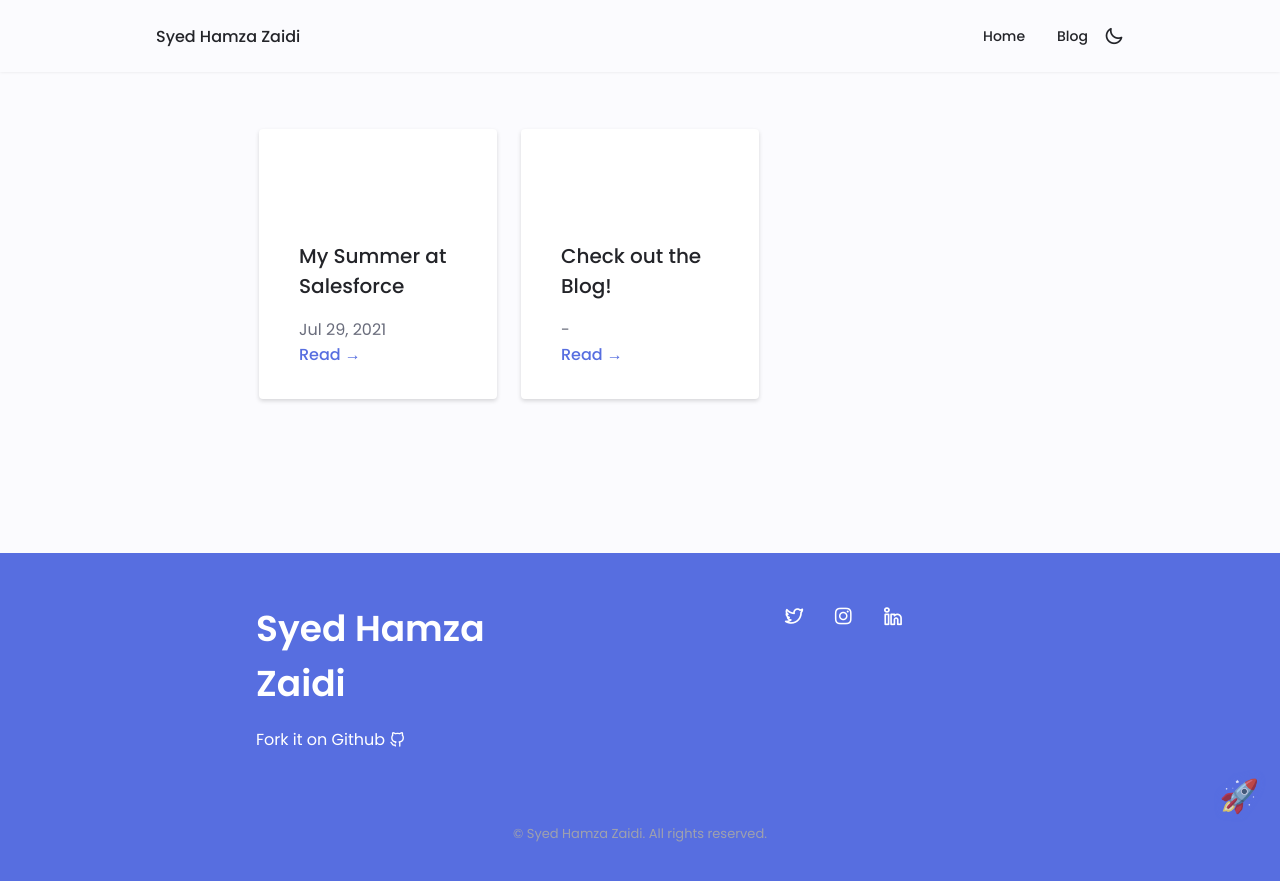
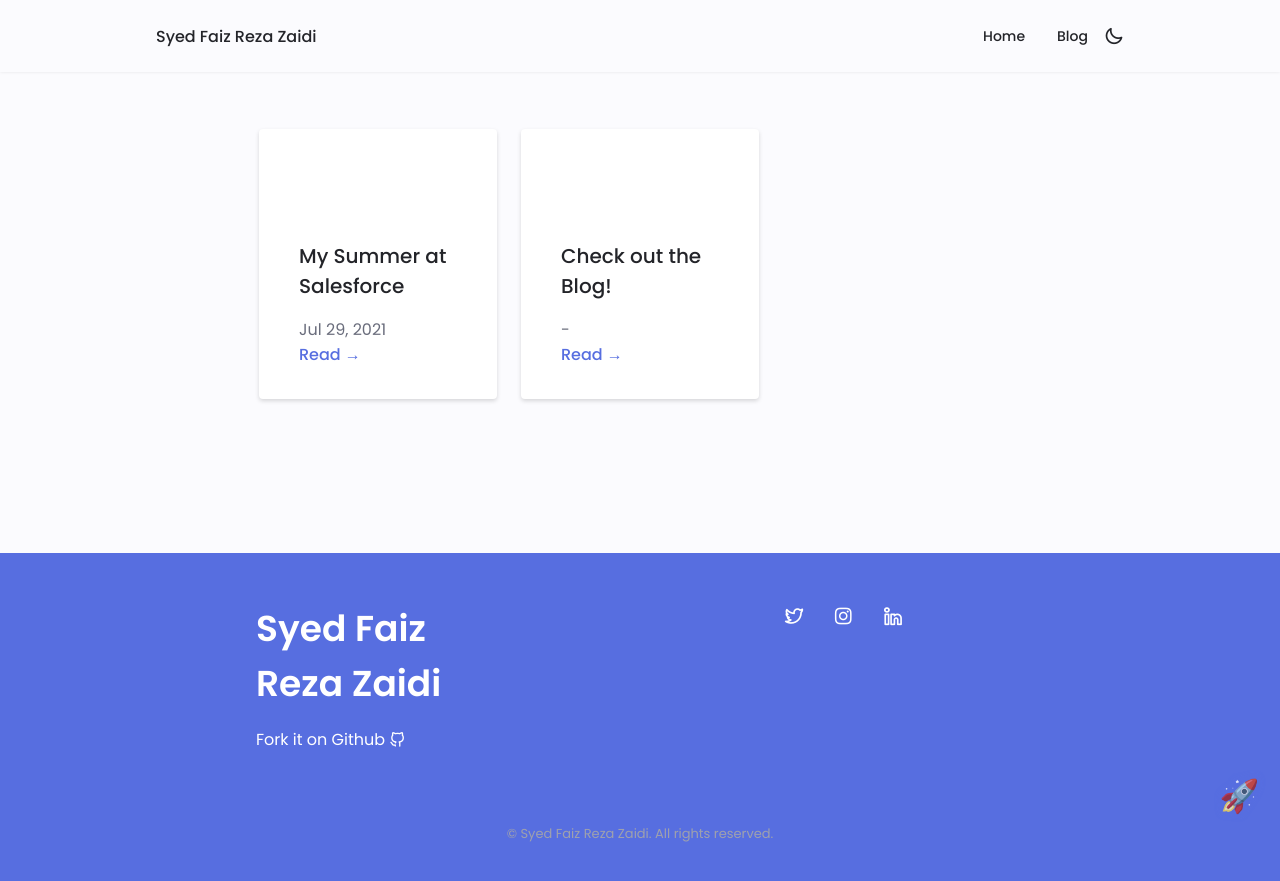
Before and after one commit to thefuzz25/Alt_Portfolio, a Jekyll site: the page built from index.md, in a window 1280 px wide and 900 px high, scrolled down 2950 px. Shown: the top 881 px of the window. Built offline with Jekyll 4.4.1, drawn with Linux system fonts in a browser that asks for light colours.

Commit message:
Update _config.yml

```diff
--- a/_config.yml
+++ b/_config.yml
@@ -1,10 +1,10 @@
-title: Hamza's Blog
+title: Faiz's Blog
 author:
-  name: Syed Hamza Zaidi
-  title: Software Developer
-  # email: your-email@domain.com
+  name: Syed Faiz Reza Zaidi
+  title: IIT aspirant
+  # email: thefuzz_25@icloud.com
 description: > # this means to ignore newlines until "show_excerpts:"
-  Syed Hamza Zaidi | Software Developer | Undergrad Senior @ BITS Pilani, India
+  Syed Faiz Reza Zaidi | IIT aspirant | 1st year @ FIITJEE Narayanguda, Hyd
 
 google-analytics: G-024QNHMS9W
 
```
